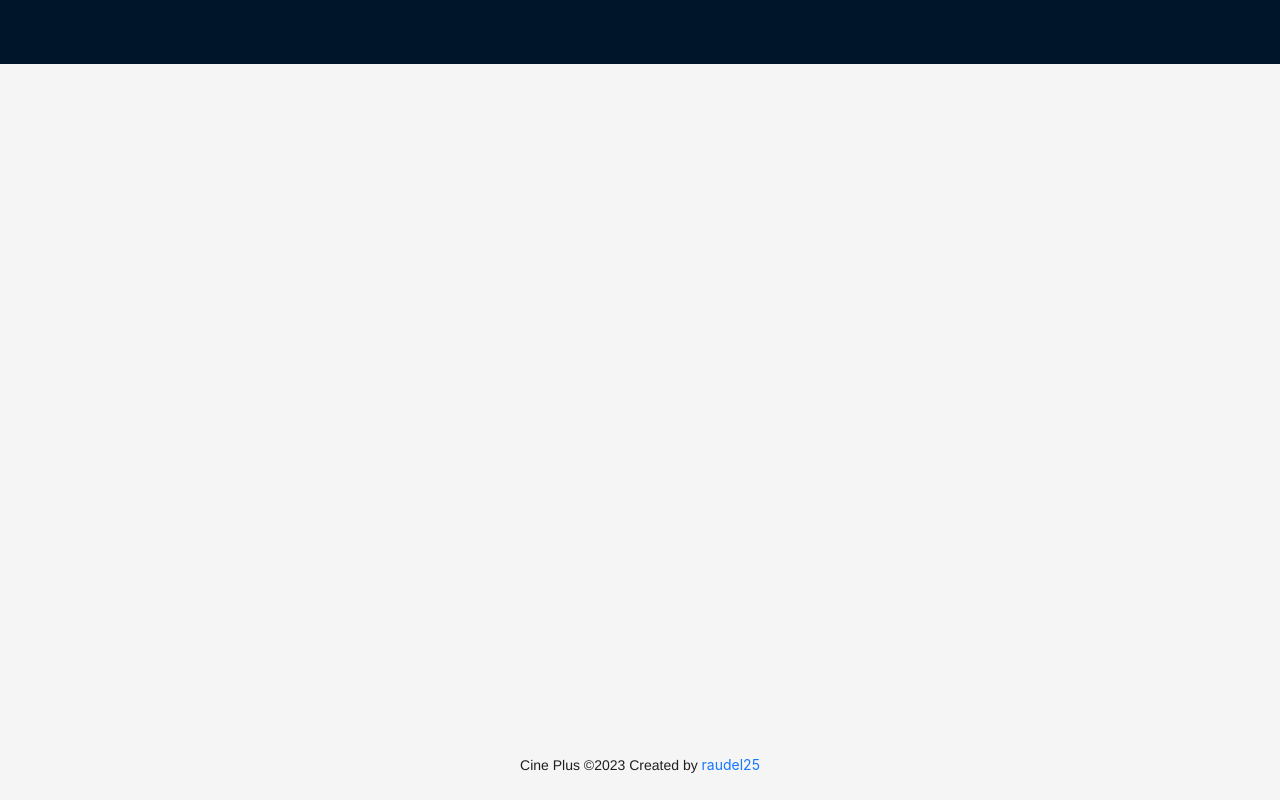
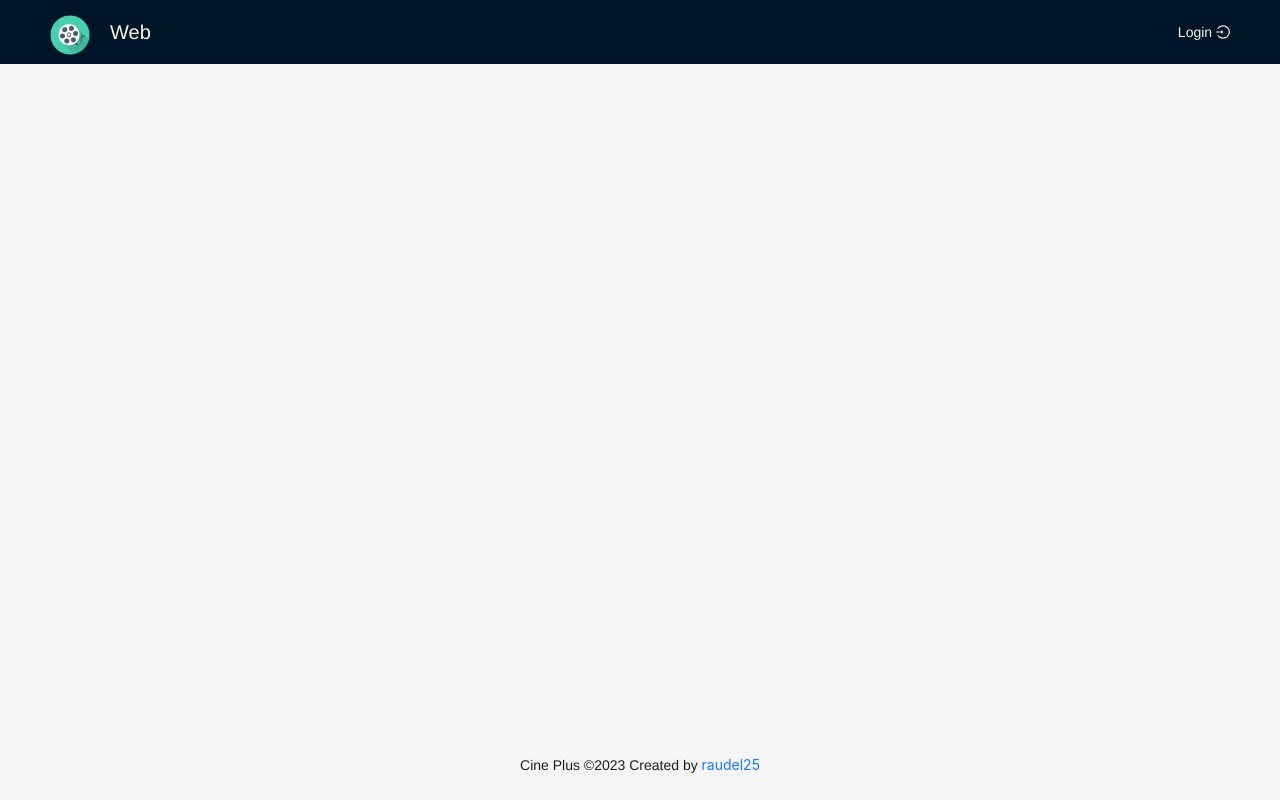
Before and after one commit to raudel25/Cine-Plus, a React (Create React App) app: page / in a window 1280 px wide. Built offline with nearby package versions, Linux system fonts and the light colour scheme.

Commit message:
layout header

```diff
--- /dev/null
+++ b/src/layout/Footer.tsx
@@ -0,0 +1,12 @@
+import Link from "antd/es/typography/Link";
+
+const MyFooter = () => {
+  return (
+    <div className="layout-footer">
+      Cine Plus ©2023 Created by{" "}
+      <Link href="https://github.com/raudel25">raudel25</Link>
+    </div>
+  );
+};
+
+export default MyFooter;
--- /dev/null
+++ b/src/layout/Header.tsx
@@ -0,0 +1,35 @@
+import { LoginOutlined, LogoutOutlined } from "@ant-design/icons";
+import { Col, Image, Row } from "antd";
+import { FC } from "react";
+
+export interface MyHeaderProps {
+  user: string | null;
+  home: boolean;
+}
+
+const MyHeader: FC<MyHeaderProps> = ({ user, home }) => {
+  return (
+    <div className="layout-header">
+      <Row justify="space-between">
+        <Col>
+          <Image width={"40px"} height={"40px"} src={"/assets/movie.png"} />
+          <span className="layout-header-title">{home ? "Web" : "Home"}</span>
+        </Col>
+
+        <Col>
+          {user ? (
+            <span>
+              {user} <LogoutOutlined />
+            </span>
+          ) : (
+            <span>
+              Login <LoginOutlined />
+            </span>
+          )}
+        </Col>
+      </Row>
+    </div>
+  );
+};
+
+export default MyHeader;
--- a/src/routes/WebRoute.tsx
+++ b/src/routes/WebRoute.tsx
@@ -5,12 +5,15 @@ import User from "../pages/home/User";
 import CinePlusWeb from "../pages/cine-plus/CinePlusWeb";
 import { Layout } from "antd";
 import { Content, Footer, Header } from "antd/es/layout/layout";
-import Link from "antd/es/typography/Link";
+import MyFooter from "../layout/Footer";
+import MyHeader from "../layout/Header";
 
 export const WebRouter = () => {
   return (
     <Layout className="layout">
-      <Header></Header>
+      <Header>
+        <MyHeader user={null} home={true} />
+      </Header>
       <Content>
         <Routes>
           <Route path="/admin" element={<Admin />}></Route>
@@ -19,9 +22,8 @@ export const WebRouter = () => {
           <Route path="*" element={<CinePlusWeb />}></Route>
         </Routes>
       </Content>
-      <Footer className="layout-footer">
-        Cine Plus ©2023 Created by{" "}
-        <Link href="https://github.com/raudel25">raudel25</Link>
+      <Footer>
+        <MyFooter />
       </Footer>
     </Layout>
   );
--- a/src/styles/base/_base.scss
+++ b/src/styles/base/_base.scss
@@ -49,11 +49,3 @@ main {
 .layout {
   height: 100vh;
 }
-
-.layout-content {
-  height: 100%;
-}
-
-.layout-footer {
-  text-align: center;
-}
--- /dev/null
+++ b/src/styles/pages/_layout.scss
@@ -0,0 +1,18 @@
+.layout-content {
+  height: 100%;
+}
+
+.layout-footer {
+  text-align: center;
+}
+
+.layout-header {
+  width: 100%;
+  color: beige;
+}
+
+.layout-header-title {
+  color: beige;
+  margin-left: 20px;
+  font-size: 20px;
+}
--- a/src/styles/styles.scss
+++ b/src/styles/styles.scss
@@ -2,3 +2,4 @@
 
 @import "./pages/auth";
 @import "./pages/cinePlusWeb";
+@import "./pages/layout";
```
